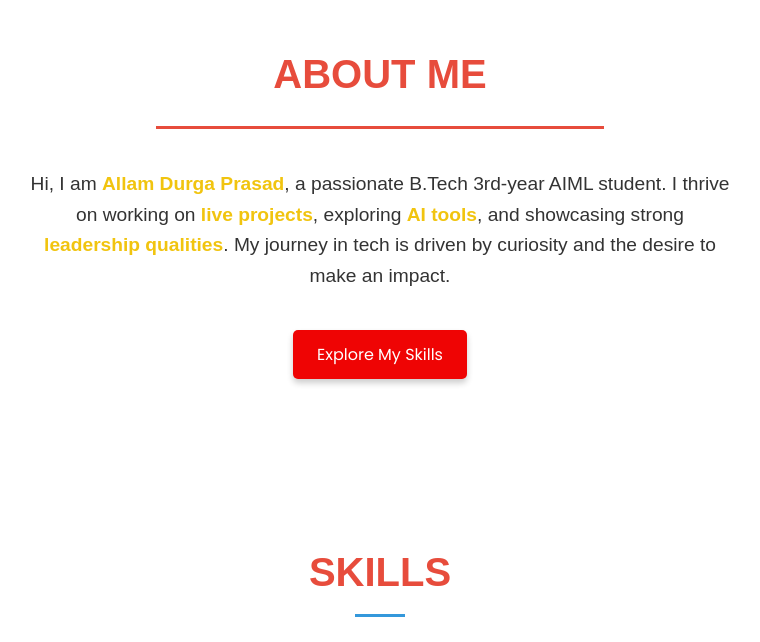
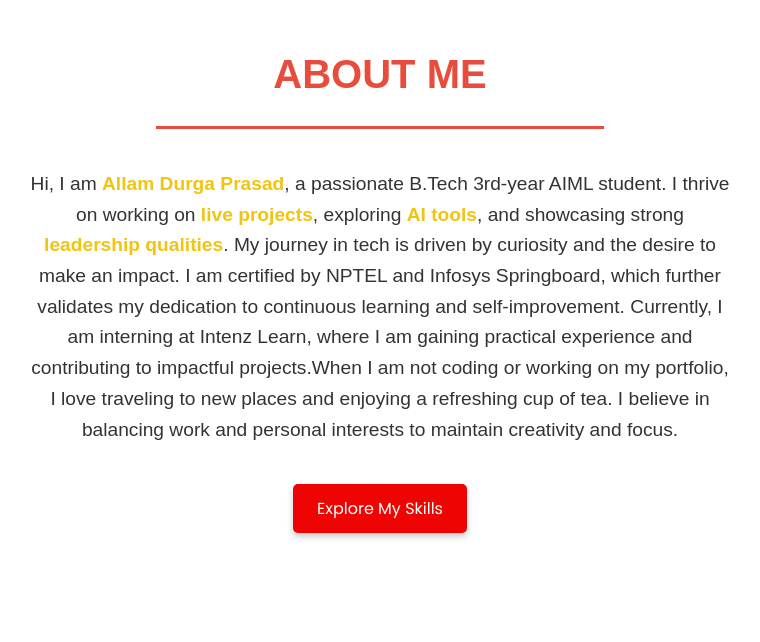
Before and after one commit to dp11544/personal-portfolio, a plain HTML site: page index.html in a window 1280 px wide. Shown: the part 699-1341 px from the top of the page, without its empty margins (260-1020 px from the left). Drawn offline with Linux system fonts and the light colour scheme.

Commit message:
Update index.html

```diff
--- a/index.html
+++ b/index.html
@@ -97,6 +97,8 @@
                   I thrive on working on <span class="highlight">live projects</span>, exploring <span class="highlight">AI tools</span>,
                   and showcasing strong <span class="highlight">leadership qualities</span>.
                   My journey in tech is driven by curiosity and the desire to make an impact.
+                 I am certified by NPTEL and Infosys Springboard, which further validates my dedication to continuous learning and self-improvement.
+                Currently, I am interning at Intenz Learn, where I am gaining practical experience and contributing to impactful projects.When I am not coding or working on my portfolio, I love traveling to new places and enjoying a refreshing cup of tea. I believe in balancing work and personal interests to maintain creativity and focus.
               </p>
               <button class="skills-button" onclick="scrollToSkills()">Explore My Skills</button>
           </div>
```
